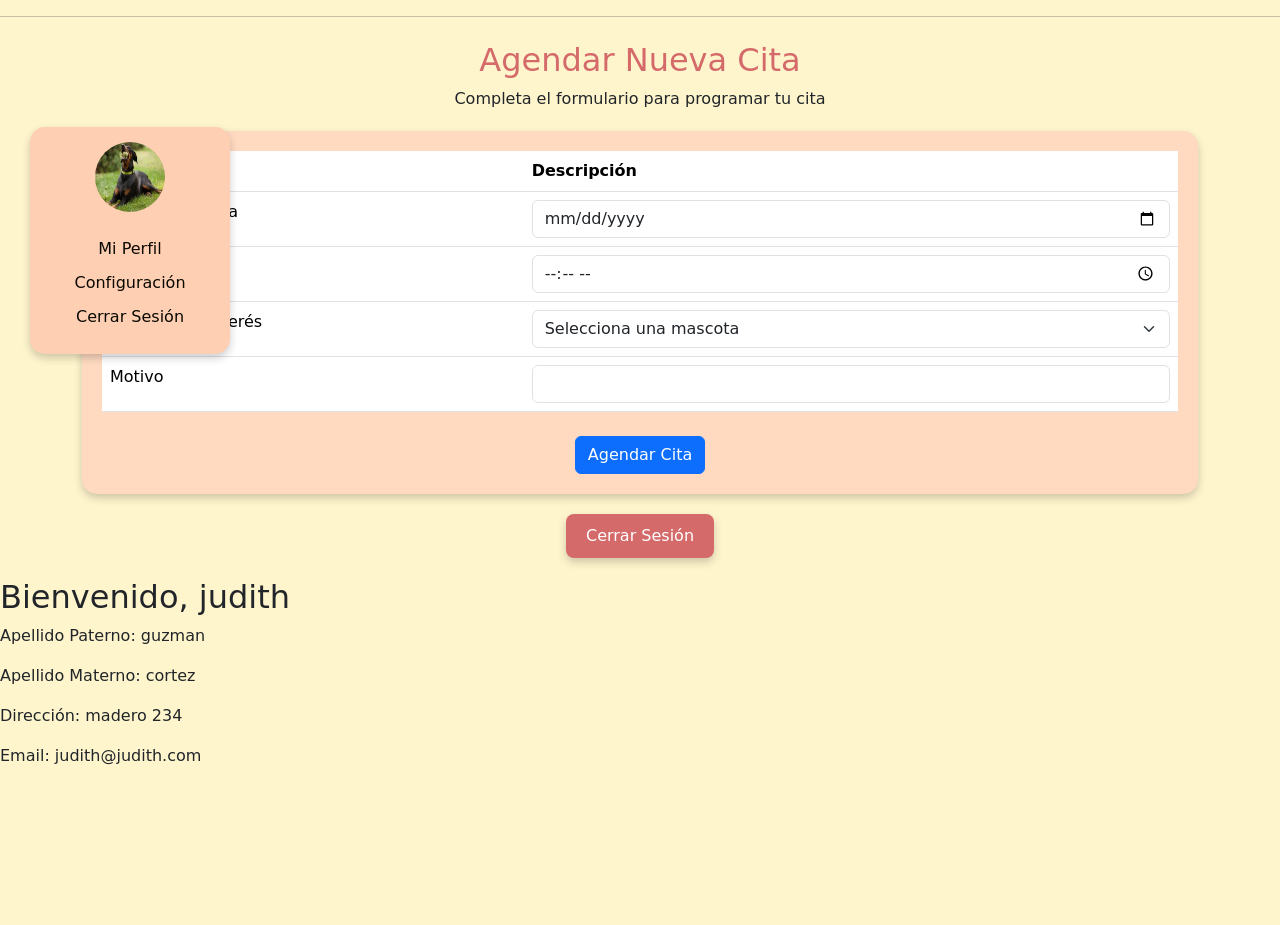
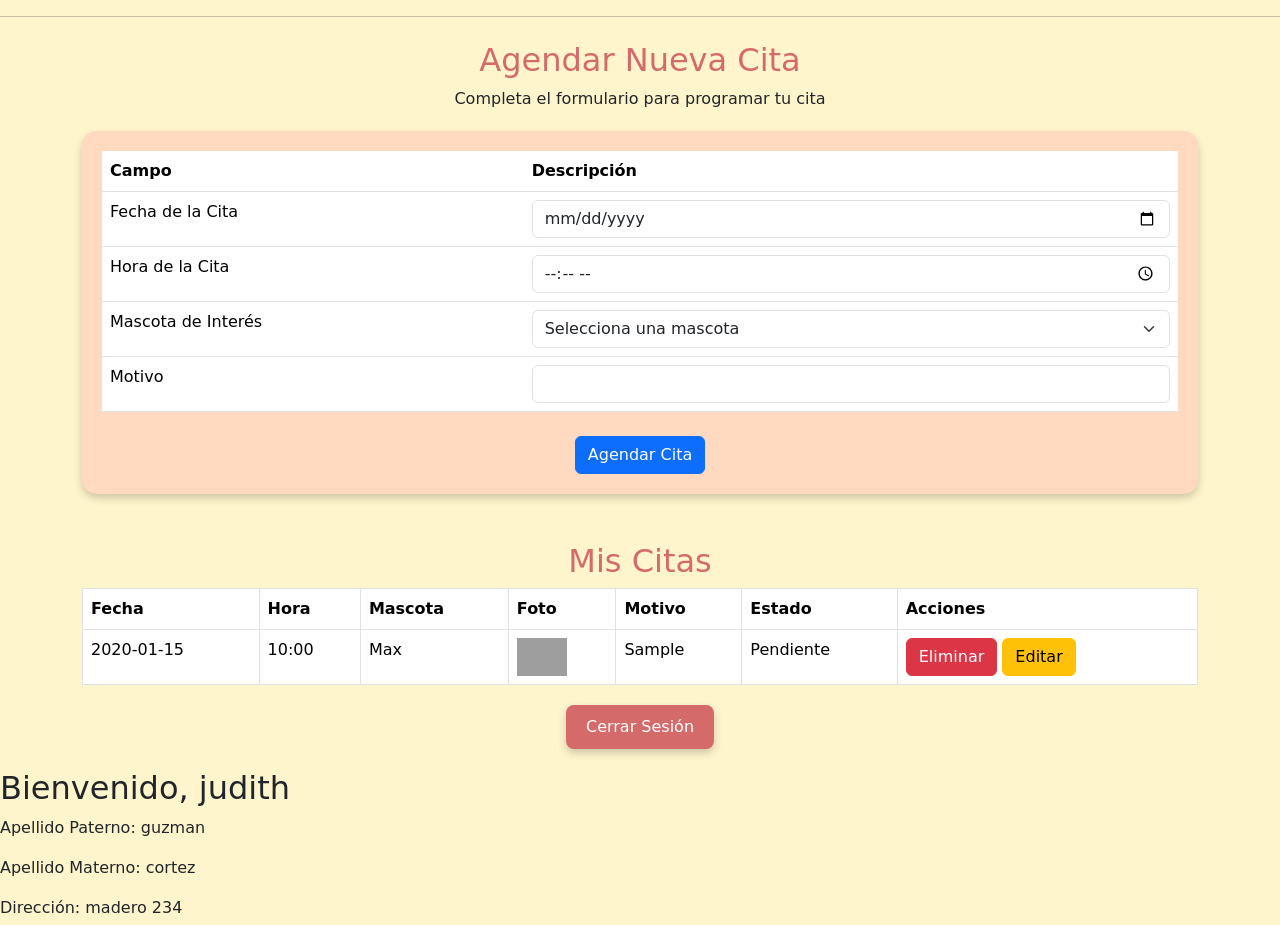
Before and after one commit to AntonioF842/JUN-DOGS-, a PHP site: page /perfildeusuario.php in a window 1280 px wide. Shown: the part 103-1028 px from the top of the page. Before the commit the page ends 868 px from the top, so only its background shows below. Run offline with PHP 8.4, Linux system fonts and the light colour scheme; a user stored in the database is signed in; data comes from the database, SQL or seed files in the repository; tables that the repository leaves empty hold one stand-in row (values such as "Sample post"); grey boxes are pictures that could not be loaded.

Commit message:
Add: Edit citas as user, update and cancell

```diff
--- a/backend/login.php
+++ b/backend/login.php
@@ -28,7 +28,7 @@ if ($_SERVER['REQUEST_METHOD'] === 'POST') {
                 $_SESSION['nombre'] = $usuarioData['nombre'];
                 header("Location: ../frontend/Animales.html");
                 exit;
-            }elseif ($usuarioData && ($password === $usuarioData['contrasena'])) {
+            }elseif ($usuarioData && password_verify($password, $usuarioData['contrasena'])) {
 
                 $_SESSION['user_id'] = $usuarioData['user_id'];
                 $_SESSION['nombre'] = $usuarioData['nombre'];
--- a/frontend/perfildeusuario.php
+++ b/frontend/perfildeusuario.php
@@ -10,6 +10,7 @@ $database = new Database();
 $conn = $database->getConnection();
 $mascotas = [];
 $citas = [];
+$proximaCita = null;
 
 if ($conn) {
     try {
@@ -19,11 +20,26 @@ if ($conn) {
         $mascotas = $stmt->fetchAll(PDO::FETCH_ASSOC);
 
         // Fetch user's appointments
-        $sql = "SELECT fecha_cita, motivo, estado_cita FROM citas WHERE user_id = :user_id";
+        $sql = "SELECT c.cita_id, c.fecha_cita, c.motivo, c.estado_cita, a.nombre AS nombre_mascota, a.foto_url
+                FROM citas c
+                JOIN animales a ON c.animal_id = a.animal_id
+                WHERE c.user_id = :user_id";
         $stmt = $conn->prepare($sql);
         $stmt->bindParam(':user_id', $_SESSION['user_id']);
         $stmt->execute();
         $citas = $stmt->fetchAll(PDO::FETCH_ASSOC);
+
+        // Fetch the next upcoming appointment
+        $sql = "SELECT c.fecha_cita, c.motivo, c.estado_cita, a.nombre AS nombre_mascota, a.foto_url
+                FROM citas c
+                JOIN animales a ON c.animal_id = a.animal_id
+                WHERE c.user_id = :user_id AND c.fecha_cita > NOW()
+                ORDER BY c.fecha_cita ASC
+                LIMIT 1";
+        $stmt = $conn->prepare($sql);
+        $stmt->bindParam(':user_id', $_SESSION['user_id']);
+        $stmt->execute();
+        $proximaCita = $stmt->fetch(PDO::FETCH_ASSOC);
     } catch (PDOException $e) {
         echo "Error en la base de datos: " . $e->getMessage();
     }
@@ -102,7 +118,84 @@ if ($conn) {
                 </div>
             </form>
         </section>
+        <section id="mis-citas" class="mt-5">
+            <h2 class="text-center" style="color: #D46A6A; font-family: 'Itim', cursive;">Mis Citas</h2>
+            <table class="table table-bordered">
+                <thead>
+                    <tr>
+                        <th>Fecha</th>
+                        <th>Hora</th>
+                        <th>Mascota</th>
+                        <th>Foto</th>
+                        <th>Motivo</th>
+                        <th>Estado</th>
+                        <th>Acciones</th>
+                    </tr>
+                </thead>
+                <tbody>
+                    <?php foreach ($citas as $cita): ?>
+                    <tr>
+                        <td><?php echo date('Y-m-d', strtotime($cita['fecha_cita'])); ?></td>
+                        <td><?php echo date('H:i', strtotime($cita['fecha_cita'])); ?></td>
+                        <td><?php echo $cita['nombre_mascota']; ?></td>
+                        <td><img src="<?php echo $cita['foto_url']; ?>" alt="<?php echo $cita['nombre_mascota']; ?>" width="50"></td>
+                        <td><?php echo $cita['motivo']; ?></td>
+                        <td><?php echo $cita['estado_cita']; ?></td>
+                        <td>
+                            <form action="../backend/eliminar_cita.php" method="post" onsubmit="return confirm('¿Estás seguro de que deseas eliminar esta cita?');" style="display:inline;">
+                                <input type="hidden" name="cita_id" value="<?php echo $cita['cita_id']; ?>">
+                                <button type="submit" class="btn btn-danger">Eliminar</button>
+                            </form>
+                            <button class="btn btn-warning" data-bs-toggle="modal" data-bs-target="#modalEditarCita<?php echo $cita['cita_id']; ?>">Editar</button>
+                        </td>
+                    </tr>
+                    <?php endforeach; ?>
+                </tbody>
+            </table>
+        </section>
     </main>
+
+    <?php foreach ($citas as $cita): ?>
+    <!-- Modal para editar cita -->
+    <div class="modal fade" id="modalEditarCita<?php echo $cita['cita_id']; ?>" tabindex="-1" aria-labelledby="modalEditarCitaLabel<?php echo $cita['cita_id']; ?>" aria-hidden="true">
+        <div class="modal-dialog modal-dialog-centered">
+            <div class="modal-content modal-custom">
+                <div class="modal-header modal-header-custom">
+                    <h5 class="modal-title" id="modalEditarCitaLabel<?php echo $cita['cita_id']; ?>">Editar Cita</h5>
+                    <button type="button" class="btn-close btn-close-white" data-bs-dismiss="modal" aria-label="Close"></button>
+                </div>
+                <div class="modal-body modal-body-custom">
+                    <form action="../backend/editar_cita.php" method="post">
+                        <input type="hidden" name="cita_id" value="<?php echo $cita['cita_id']; ?>">
+                        <div class="mb-3">
+                            <label for="fecha<?php echo $cita['cita_id']; ?>" class="form-label">Fecha de la Cita</label>
+                            <input type="date" class="form-control" id="fecha<?php echo $cita['cita_id']; ?>" name="fecha" value="<?php echo date('Y-m-d', strtotime($cita['fecha_cita'])); ?>" required>
+                        </div>
+                        <div class="mb-3">
+                            <label for="hora<?php echo $cita['cita_id']; ?>" class="form-label">Hora de la Cita</label>
+                            <input type="time" class="form-control" id="hora<?php echo $cita['cita_id']; ?>" name="hora" value="<?php echo date('H:i', strtotime($cita['fecha_cita'])); ?>" required>
+                        </div>
+                        <div class="mb-3">
+                            <label for="mascota<?php echo $cita['cita_id']; ?>" class="form-label">Mascota de Interés</label>
+                            <select class="form-select" id="mascota<?php echo $cita['cita_id']; ?>" name="mascota" required>
+                                <?php foreach ($mascotas as $mascota): ?>
+                                    <option value="<?php echo $mascota['nombre']; ?>" <?php echo ($mascota['nombre'] == $cita['nombre_mascota']) ? 'selected' : ''; ?>><?php echo $mascota['nombre']; ?></option>
+                                <?php endforeach; ?>
+                            </select>
+                        </div>
+                        <div class="mb-3">
+                            <label for="motivo<?php echo $cita['cita_id']; ?>" class="form-label">Motivo</label>
+                            <input type="text" class="form-control" id="motivo<?php echo $cita['cita_id']; ?>" name="motivo" value="<?php echo $cita['motivo']; ?>" required>
+                        </div>
+                        <div class="text-center">
+                            <button type="submit" class="btn btn-primary">Guardar Cambios</button>
+                        </div>
+                    </form>
+                </div>
+            </div>
+        </div>
+    </div>
+    <?php endforeach; ?>
 
     <!-- Boton y Panel  -->
     <div class="floating-panel">
@@ -180,6 +238,40 @@ if ($conn) {
         </div>
     </div>
 
+    <!-- Modal de proxima cita -->
+    <div class="modal fade" id="modalProximaCita" tabindex="-1" aria-labelledby="modalProximaCitaLabel" aria-hidden="true">
+        <div class="modal-dialog modal-dialog-centered">
+            <div class="modal-content modal-custom">
+                <div class="modal-header modal-header-custom">
+                    <h5 class="modal-title" id="modalProximaCitaLabel">Próxima Cita</h5>
+                    <button type="button" class="btn-close btn-close-white" data-bs-dismiss="modal" aria-label="Close"></button>
+                </div>
+                <div class="modal-body modal-body-custom">
+                    <?php if ($proximaCita): ?>
+                    <table class="table table-bordered">
+                        <thead>
+                            <tr>
+                                <th>Fecha</th>
+                                <th>Hora</th>
+                                <th>Mascota</th>
+                            </tr>
+                        </thead>
+                        <tbody>
+                            <tr>
+                                <td><?php echo date('Y-m-d', strtotime($proximaCita['fecha_cita'])); ?></td>
+                                <td><?php echo date('H:i', strtotime($proximaCita['fecha_cita'])); ?></td>
+                                <td><?php echo $proximaCita['nombre_mascota']; ?></td>
+                            </tr>
+                        </tbody>
+                    </table>
+                    <?php else: ?>
+                    <p>No tienes citas próximas.</p>
+                    <?php endif; ?>
+                </div>
+            </div>
+        </div>
+    </div>
+
     <script>
         function togglePanel() {
             const panel = document.getElementById('panel-options');
@@ -198,14 +290,6 @@ if ($conn) {
             window.location.href = "InicioSesion.html"; // Redireccion pagina de inicio
         }
     </script>
-    <div class="sidebar-profile">
-        <img src="imagenes/imagen2.jpg" alt="Avatar de usuario" class="profile-avatar">
-        <ul class="sidebar-links">
-            <li><a href="#mi-perfil">Mi Perfil</a></li>
-            <li><a href="#configuracion">Configuración</a></li>
-            <li><a href="#" onclick="cerrarSesion()">Cerrar Sesión</a></li>
-        </ul>
-    </div>
     <div class="profile-info">
         <h2>Bienvenido, <?php echo $_SESSION['nombre']; ?></h2>
         <p>Apellido Paterno: <?php echo $_SESSION['apellido_paterno']; ?></p>
```
Also changed, not shown: other parts of frontend/perfildeusuario.php (+0 -35 lines), backend/editar_cita.php (added, +30 -0 lines), backend/eliminar_cita.php (added, +26 -0 lines).
